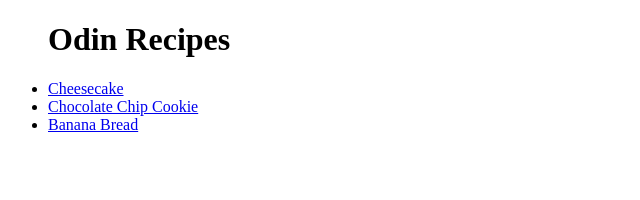
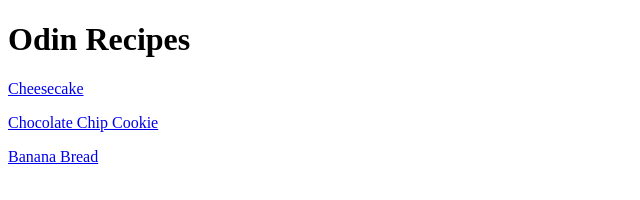
Before and after one commit to danielwh888/odin-recipes, a plain HTML site: page index.html in a window 1280 px wide. Shown: the whole page, without its empty margins (0-640 px from the left). Drawn offline with Linux system fonts and the light colour scheme.

Commit message:
Update style code in HTML file and test CSS.

```diff
--- a/index.html
+++ b/index.html
@@ -3,15 +3,16 @@
 
 <head>
     <meta charset="UTF-8">
-    <title></title>
+    <title>Odin Recipes</title>
+    <link ref="stylesheet" href="./styles.css">
 </head>
 
 <body>
-    <ul><h1>Odin Recipes</h1>
-    <li><a href="./Recipes/cheesecake.html">Cheesecake</a></li>
-    <li><a href="./Recipes/chocolate_chip_cookie.html">Chocolate Chip Cookie</a></li>
-    <li><a href="./Recipes/banana_bread.html">Banana Bread</a></li>
-    </ul>
+    <h1>Odin Recipes</h1>
+    <p><a href="./Recipes/cheesecake.html">Cheesecake</a></p>
+    <p><a href="./Recipes/chocolate_chip_cookie.html">Chocolate Chip Cookie</a></p>
+    <p><a href="./Recipes/banana_bread.html">Banana Bread</a></p>
+
 
 
 </body>
--- /dev/null
+++ b/styles.css
@@ -0,0 +1,7 @@
+.title {
+    color: blue;
+}
+
+body {
+    background-color: green;
+}
```
Also changed, not shown: 1 other file.
